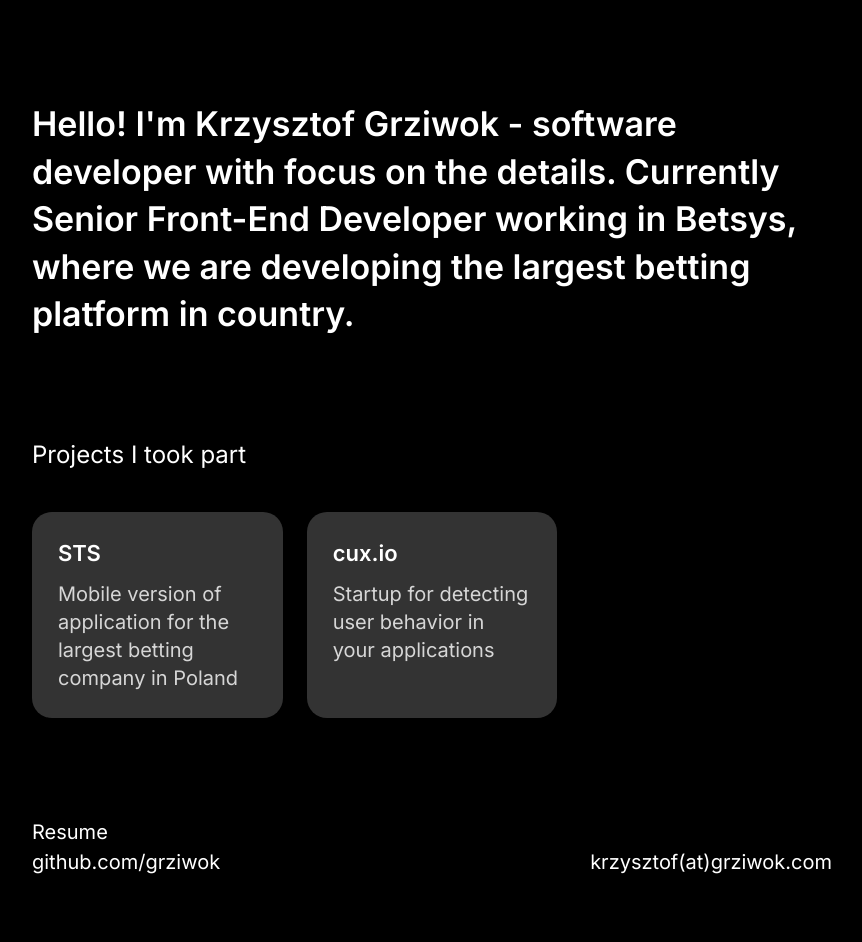
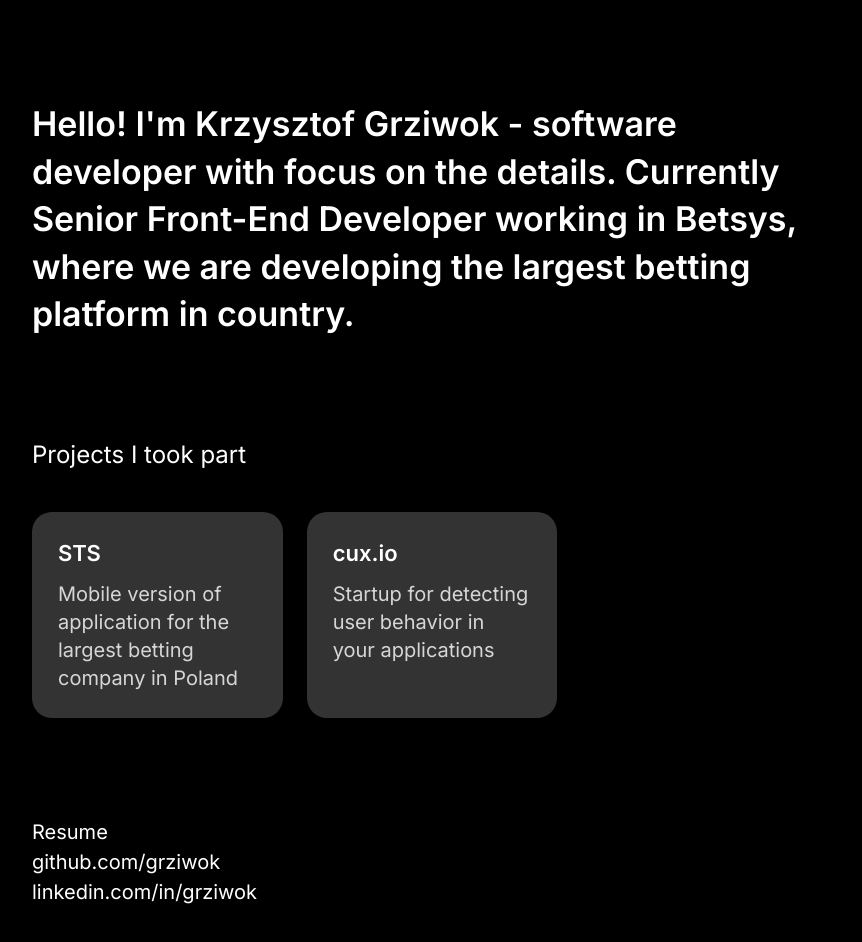
Before and after one commit to grziwok/page, a Next.js app: page / in a window 1280 px wide. Shown: the top 942 px of the page, without its empty margins (208-1070 px from the left). Built offline with nearby package versions, Linux system fonts and the light colour scheme.

Commit message:
feat: Add Linkedin and remove email

```diff
--- a/next.config.js
+++ b/next.config.js
@@ -7,6 +7,9 @@ const nextConfig = {
     loader: 'akamai',
     path: '',
   },
+  compiler: {
+    styledComponents: true,
+  },
 };
 
 module.exports = nextConfig;
--- a/src/components/link/link.component.tsx
+++ b/src/components/link/link.component.tsx
@@ -3,9 +3,14 @@ import * as S from './link.styles';
 
 type Props = {
     content: string;
-    link: string;
+    href: string;
+    newTab?: boolean;
 }
 
-export const Link: React.FC<Props> = ({ content }) => (
-    <S.Link>{content}</S.Link>
-);
+export const Link: React.FC<Props> = ({ content, href, newTab }) => {
+    const target = newTab ? '_blank' : '_self';
+
+    return (
+        <S.Link href={href} target={target}>{content}</S.Link>
+    );
+};
--- a/src/pages/index.tsx
+++ b/src/pages/index.tsx
@@ -20,13 +20,14 @@ const Home: NextPage = () => {
             <S.HomeFooter>
                 <S.HomeFooterLinks>
                     {CONFIGURATION.footer.links.map((item, index) => (
-                        <Link key={index} content={item.name} link={item.link} />
+                        <Link
+                            key={index}
+                            content={item.name}
+                            href={item.href}
+                            newTab={item.newTab}
+                        />
                     ))}
                 </S.HomeFooterLinks>
-
-                <S.HomeFooterEmail>
-                    <Link content="krzysztof(at)grziwok.com" link="krzysztof(at)grziwok.com" />
-                </S.HomeFooterEmail>
             </S.HomeFooter>
         </div>
       </Layout>
--- a/src/shared/configuration.shared.ts
+++ b/src/shared/configuration.shared.ts
@@ -13,8 +13,9 @@ export const CONFIGURATION = {
   ],
   footer: {
       links: [
-          { name: 'Resume', link: '/resume' },
-          { name: 'github.com/grziwok', link: 'github.com/grziwok' },
+          { name: 'Resume', href: '/resume' },
+          { name: 'github.com/grziwok', href: 'https://github.com/grziwok', newTab: true },
+          { name: 'linkedin.com/in/grziwok', href: 'https://www.linkedin.com/in/grziwok/', newTab: true },
       ],
   },
 };
--- a/src/styles/index.styles.ts
+++ b/src/styles/index.styles.ts
@@ -9,13 +9,11 @@ export const HomeFooter = styled.div`
   display: grid;
   grid-template-columns: 1fr 1fr;
   justify-content: space-between;
-  align-items: flex-end;`;
+  align-items: flex-end;
+`;
 
 export const HomeFooterLinks = styled.div`
   display: grid;
   grid-auto-columns: 1fr;
-  justify-items: flex-start;`;
-
-export const HomeFooterEmail = styled.div`
-  text-align: right;
+  justify-items: flex-start;
 `;
```
Also changed, not shown: 1 other file (tests, documents, lock files or other folders).
